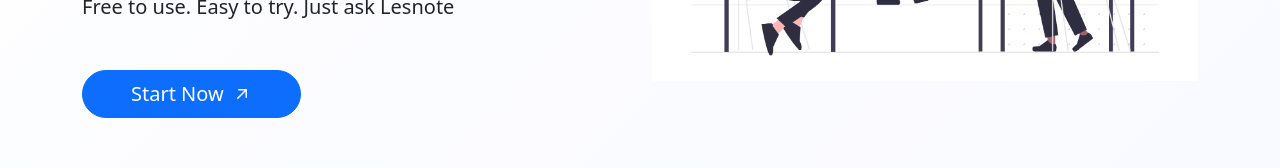
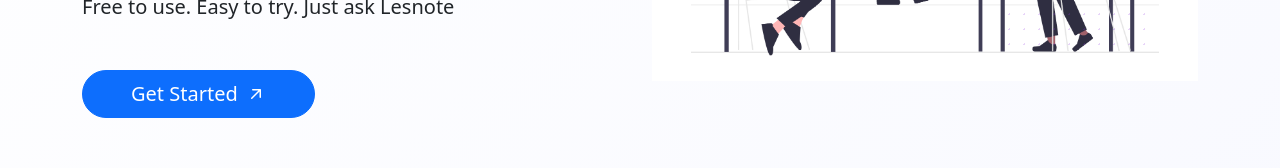
Before and after one commit to PaulSalako/lesnoteAi, a React (Vite) app: page / in a window 1280 px wide. Shown: the part 578-746 px from the top of the page. Built offline with nearby package versions, Linux system fonts and the light colour scheme.

Commit message:
hero section call to action btn edited

```diff
--- a/src/components/Hero.jsx
+++ b/src/components/Hero.jsx
@@ -45,7 +45,7 @@ function Hero() {
 
             <div className="d-flex flex-column flex-sm-row gap-3 justify-content-center justify-content-lg-start">
               <a href="/sign-up" className="btn btn-primary btn-lg rounded-pill px-5 d-flex align-items-center justify-content-center gap-2">
-                Start Now
+                Get Started
                 <svg width="20" height="20" viewBox="0 0 20 20" fill="currentColor">
                   <path d="M5.22 14.78a.75.75 0 0 0 1.06 0l7.22-7.22v5.69a.75.75 0 0 0 1.5 0v-7.5a.75.75 0 0 0-.75-.75h-7.5a.75.75 0 0 0 0 1.5h5.69l-7.22 7.22a.75.75 0 0 0 0 1.06Z"/>
                 </svg>
```
